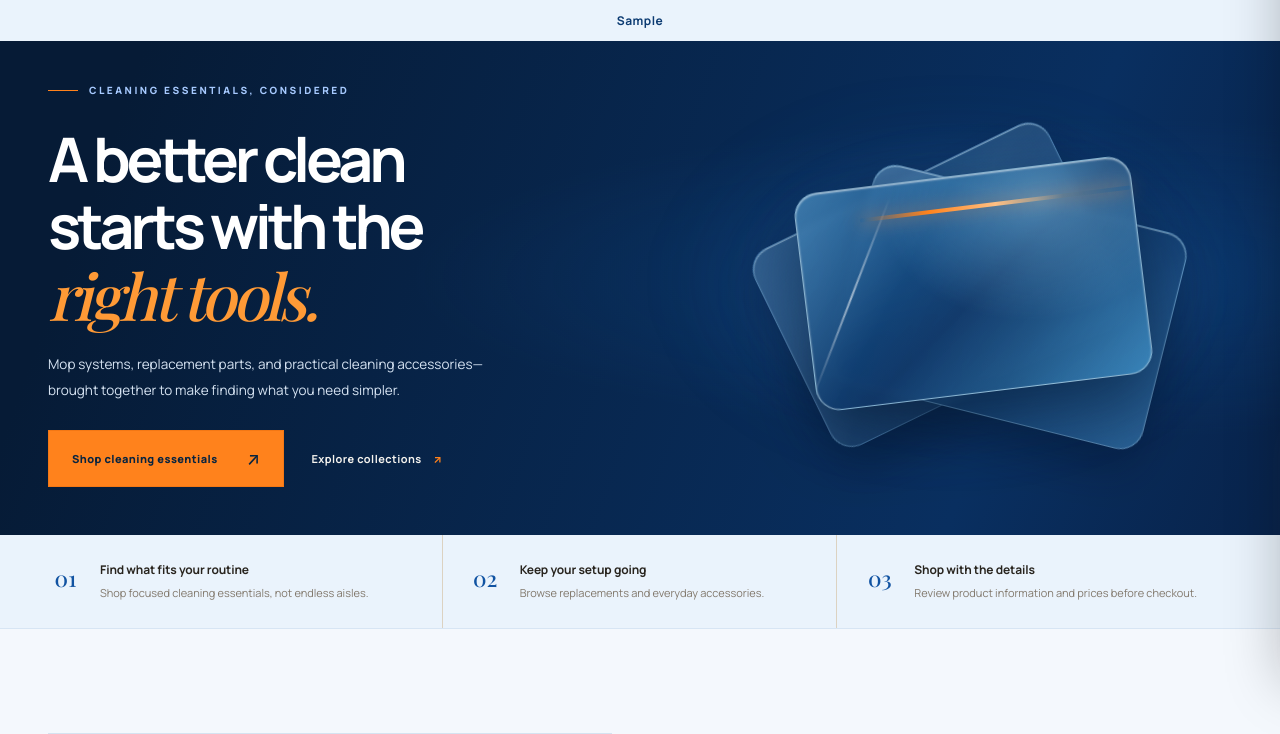
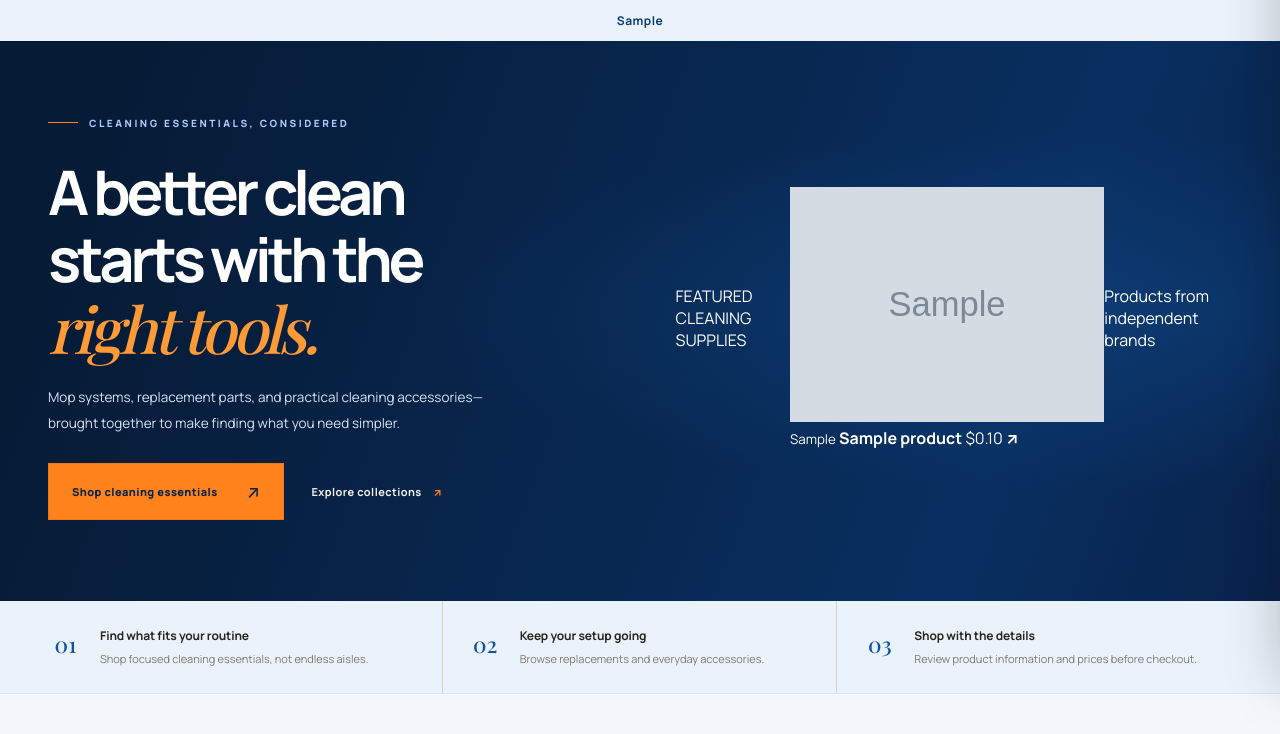
Before and after one commit to rayjim28/odj-commerce, a FastAPI app: page / in a window 1280 px wide. Shown: the part 118-852 px from the top of the page. Run offline with FastAPI, Linux system fonts and the light colour scheme; tables that the repository leaves empty hold one stand-in row (values such as "Sample post"); grey boxes marked "Sample" are stand-in pictures; data that the repository does not hold is empty; some libraries are stand-ins or nearby versions; some web fonts are replaced.

Commit message:
Render real featured products inside homepage hero with abstract empty-state fallback

```diff
--- a/frontend/templates/index.html
+++ b/frontend/templates/index.html
@@ -42,6 +42,24 @@
       <div class="hero-ctas"><a class="btn btn-gold" href="#shop">Shop cleaning essentials <span>↗</span></a><a class="text-link" href="#collections">Explore collections <span>↗</span></a></div>
 
     </div>
+    {% if merch.hero_products %}
+    <div class="hero-art hero-featured-art" aria-label="Featured cleaning supplies">
+      <div class="hero-featured-heading"><span class="hero-featured-marker"></span> FEATURED CLEANING SUPPLIES</div>
+      <div class="hero-featured-grid hero-featured-count-{{ merch.hero_products | length }}">
+        {% for product in merch.hero_products %}
+        <a class="hero-featured-card" href="/products/{{ product.id }}" aria-label="View {{ product.name }}">
+          <span class="hero-featured-photo"><img src="{{ product.image_url }}" alt="{{ product.name }}" loading="{{ 'eager' if loop.first else 'lazy' }}" decoding="async"></span>
+          <span class="hero-featured-details">
+            <small>{{ product.category }}</small>
+            <strong>{{ product.name }}</strong>
+            <span class="hero-featured-price">${{ '%.2f' | format(product.price_cents / 100) }} <b aria-hidden="true">↗</b></span>
+          </span>
+        </a>
+        {% endfor %}
+      </div>
+      <div class="hero-featured-footer">Products from independent brands</div>
+    </div>
+    {% else %}
     <div class="hero-art hero-abstract-art" aria-hidden="true">
       <div class="hero-abstract-glow"></div>
       <div class="hero-abstract-layer hero-abstract-layer-back"></div>
@@ -49,6 +67,7 @@
       <div class="hero-abstract-layer hero-abstract-layer-front"></div>
       <div class="hero-abstract-highlight"></div>
     </div>
+    {% endif %}
   </div>
 </section>
 <section class="v71-benefit-strip" aria-label="Why shop TrueMerit">
```
